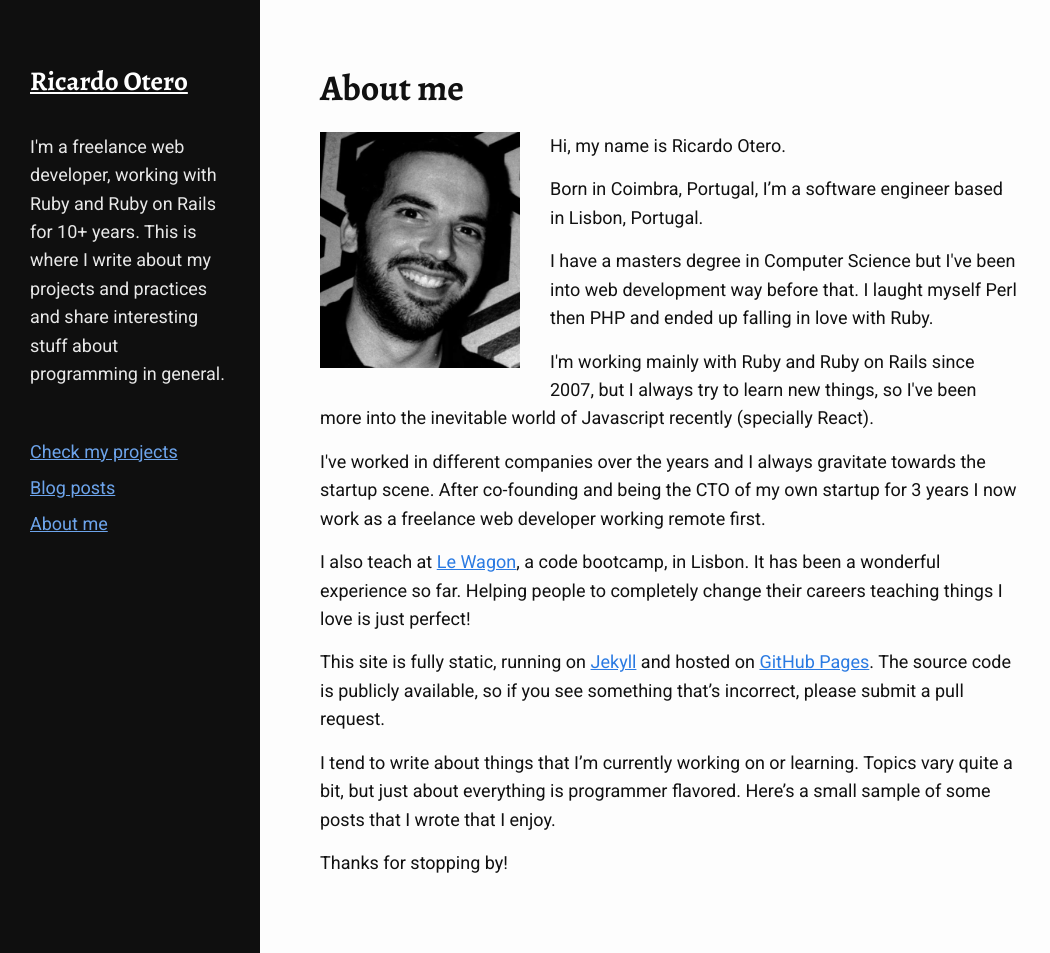
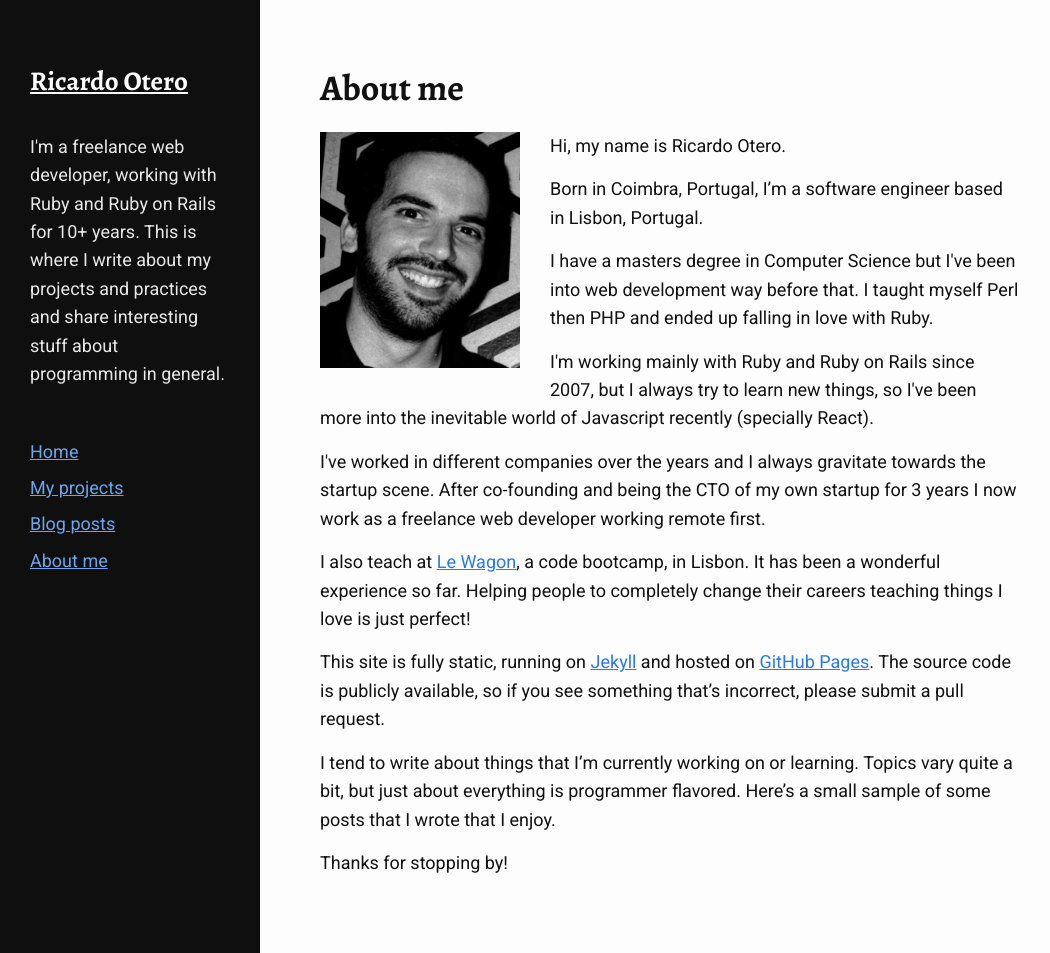
Before and after one commit to rikas/rikas.github.io, a Jekyll site: the page built from about.html, in a window 1280 px wide. Shown: the whole page, without its empty margins (0-1050 px from the left). Built offline with Jekyll 4.4.1, drawn with Linux system fonts in a browser that asks for light colours.

Commit message:
Small fixes

```diff
--- a/Gemfile
+++ b/Gemfile
@@ -3,5 +3,6 @@
 source 'https://rubygems.org'
 
 gem 'github-pages', group: :jekyll_plugins
+gem 'jekyll'
 gem 'jekyll-paginate'
 gem 'rubocop'
--- a/_layouts/default.html
+++ b/_layouts/default.html
@@ -18,7 +18,8 @@
           </p>
 
           <nav class="main-menu" role="main">
-            <a href="/projects">Check my projects</a>
+            <a href="/">Home</a>
+            <a href="/projects">My projects</a>
             <a href="/archive">Blog posts</a>
             <a href="/about">About me</a>
           </nav>
--- a/_sass/rikas/components/_sidebar.scss
+++ b/_sass/rikas/components/_sidebar.scss
@@ -2,6 +2,7 @@ $sidebar-width: 200px;
 
 .sidebar {
   width: $sidebar-width + $spacing-unit * 2;
+  min-width: 220px;
   background-color: $grey-color-darker;
   color: $grey-color-light;
   min-height: 100vh;
--- a/about.html
+++ b/about.html
@@ -14,7 +14,7 @@ permalink: /about/
 
 <p>
   I have a masters degree in Computer Science but I've been into web development way before that.
-  I laught myself Perl then PHP and ended up falling in love with Ruby.
+  I taught myself Perl then PHP and ended up falling in love with Ruby.
 </p>
 
 <p>
```
Also changed, not shown: archive.html (added, +19 -0 lines), archive.md (deleted, +0 -1 lines), Gemfile.lock, _includes/icon-github.svg, _includes/icon-linkedin.svg, _includes/icon-twitter.svg, 10 other files.
